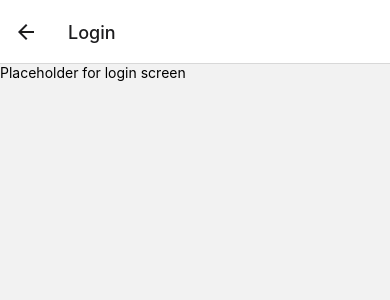
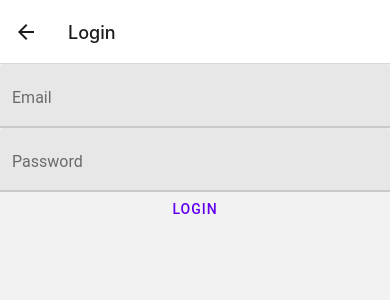
Before and after one commit to Lexicon-Digital/cant-get-greener-than-this-frontend-mobile, a React Native app: screen /Login in a window 390 px wide. Shown: the top 300 px of the page. Built offline with nearby package versions, Linux system fonts and the light colour scheme.

Commit message:
updated register page

```diff
--- a/components/LoginScreen.tsx
+++ b/components/LoginScreen.tsx
@@ -1,11 +1,24 @@
 import React from 'react';
 import {View, Text} from 'react-native';
+import styled from 'styled-components';
+import {Button, TextInput} from 'react-native-paper';
 
 // @ts-ignore
 export function LoginInScreen() {
   return (
-    <View>
-      <Text>Placeholder for login screen</Text>
-    </View>
+    <ViewContainer>
+      <TextInput label="Email" />
+      <TextInput label="Password" secureTextEntry={true} />
+      <Button
+        onPress={() => {
+          console.log('Submit pressed');
+        }}>
+        Login
+      </Button>
+    </ViewContainer>
   );
 }
+
+const ViewContainer = styled(View)`
+  flex-direction: column;
+`;
```
